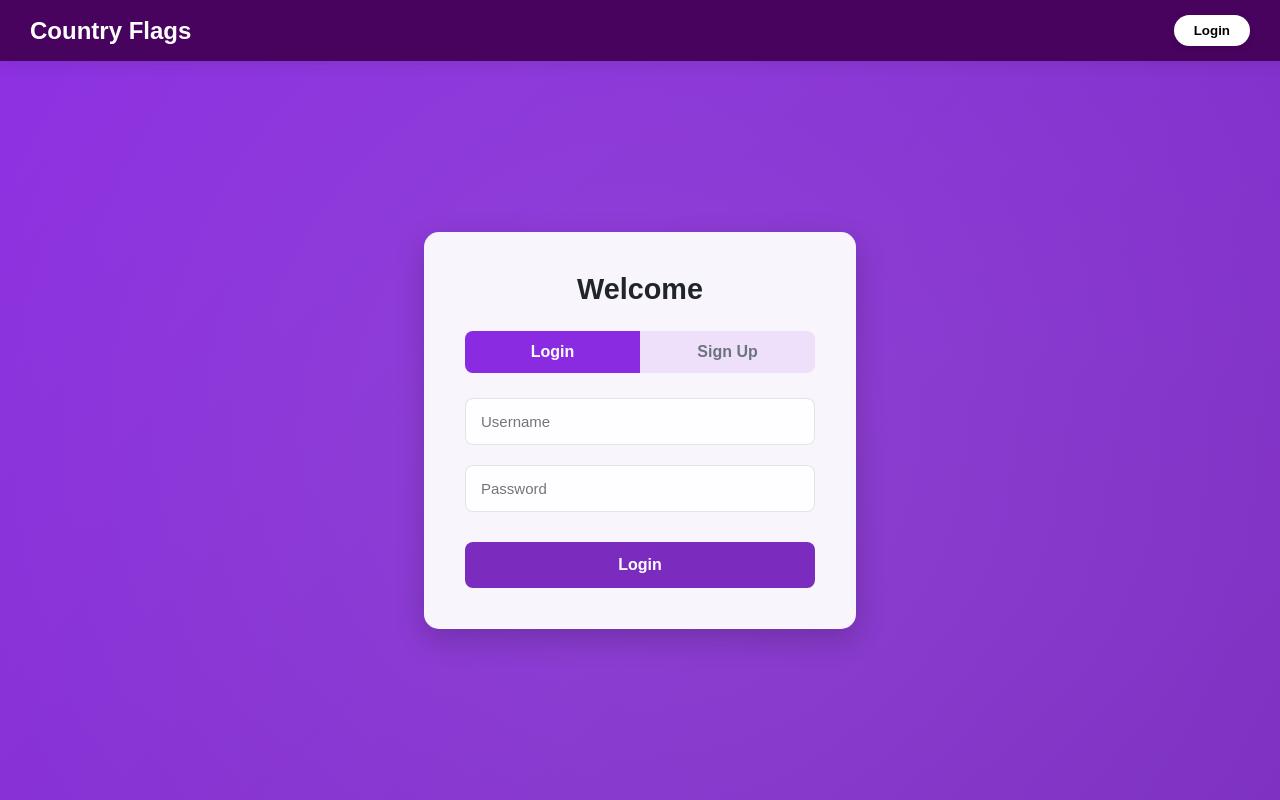
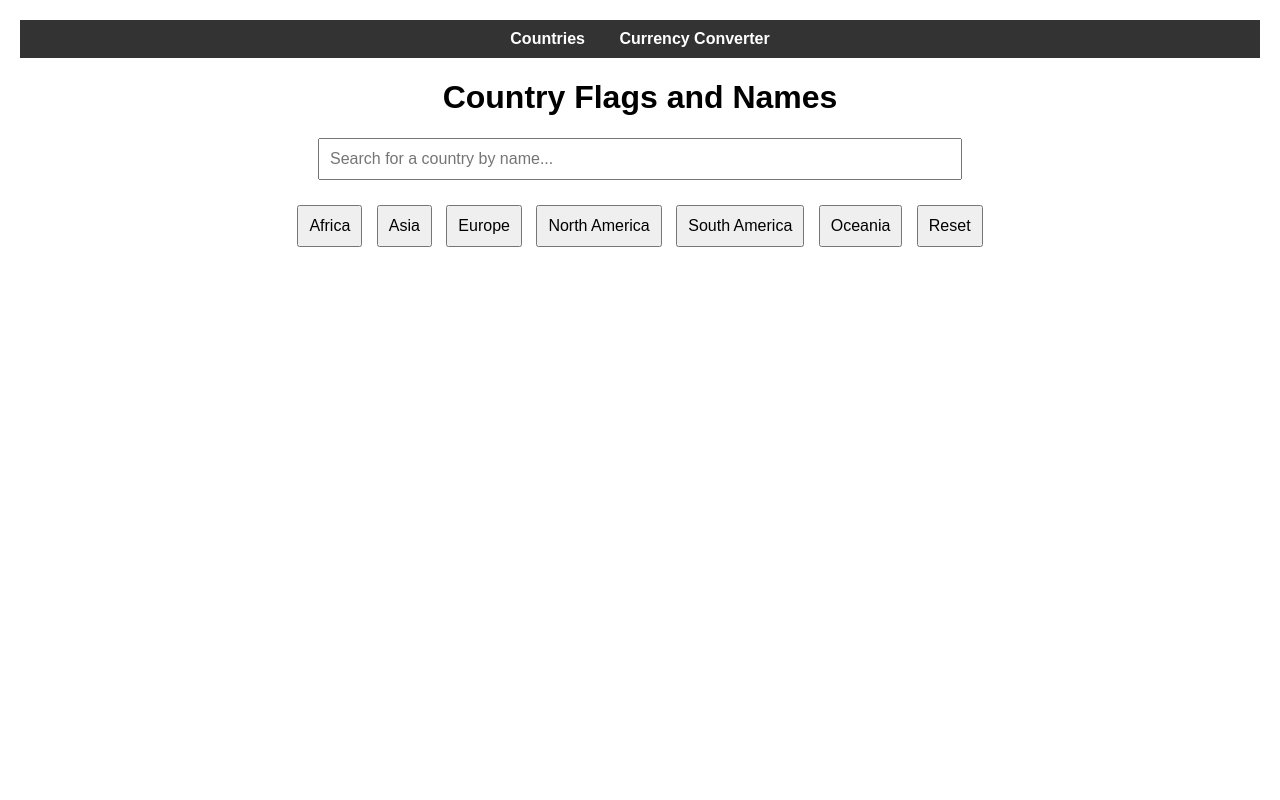
Before and after one commit to mac3y/CodeTrekkers, a plain HTML site: page index.html in a window 1280 px wide. Drawn offline with Linux system fonts and the light colour scheme; no server answers.

Commit message:
Linked currency converter and cards
The version without login and bookmark but with currency converter

```diff
--- a/experiment.html
+++ b/experiment.html
@@ -86,12 +86,8 @@
   <head>
     <meta name="viewport" content="width=device-width, initial-scale=1.0" />
     <title>Currency Converter</title>
-    <!-- Google Fonts -->
-    <link
-      href="https://fonts.googleapis.com/css2?family=Poppins:wght@400;600&display=swap"
-      rel="stylesheet"
-    />
-    <!-- Stylesheet-->
+
+
     <style>
       * {
         padding: 0;
@@ -103,35 +99,38 @@
       }
       body {
         background-color: #9873fe;
+        min-height: 100vh;
       }
       .wrapper {
         width: 90%;
         max-width: 25em;
         background-color: #ffffff;
-        position: absolute;
-        transform: translate(-50%, -50%);
-        left: 50%;
-        top: 50%;
+        margin: 5em auto;
         padding: 2em;
         border-radius: 0.8em;
       }
+
       .app-details {
         display: flex;
         align-items: center;
         flex-direction: column;
       }
+
       .app-icon {
         width: 9.37em;
       }
+
       .app-title {
         font-size: 1.6em;
         text-transform: uppercase;
         margin-bottom: 1em;
       }
+
       label {
         display: block;
         font-weight: 600;
       }
+
       input#amount {
         font-weight: 400;
         font-size: 1.2em;
@@ -142,24 +141,25 @@
         margin-bottom: 2em;
         padding: 0.5em;
       }
+
       input#amount:focus {
         color: #9873fe;
         border-color: #9873fe;
       }
+
       .dropdowns {
         display: flex;
         align-items: center;
         justify-content: space-between;
         gap: 1em;
       }
+
       select {
         width: 100%;
         padding: 0.6em;
         font-size: 1em;
         border-radius: 0.2em;
         appearance: none;
-        -webkit-appearance: none;
-        -moz-appearance: none;
         background-image: url("arrow-down.svg");
         background-repeat: no-repeat;
         background-position: right 15px top 50%, center;
@@ -189,12 +189,30 @@
         background-color: #e5dbff;
         padding: 0.8em 0;
       }
+
+      nav {
+        background-color: #333;
+        padding: 10px;
+        text-align: center;
+      }
+      nav a {
+        color: white;
+        margin: 0 15px;
+        text-decoration: none;
+        font-weight: bold;
+      }
+      nav a:hover {
+        text-decoration: underline;
+      }
     </style>
   </head>
   <body>
+    <nav>
+      <a href="index.html">Countries</a>
+      <a href="experiment.html">Currency Converter</a>
+    </nav>
     <div class="wrapper">
       <div class="app-details">
-        <img src="app-icon.svg" class="app-icon" />
         <h1 class="app-title">Currency Converter</h1>
       </div>
       <label for="amount">Amount:</label>
@@ -207,7 +225,7 @@
       <p id="result"></p>
     </div>
 
-    <!-- Working Script -->
+
     <script>
       const apiKey = "28498904bce6769134e2c0bd";
       const currencySelectFrom = document.getElementById("from-currency-select");
@@ -395,7 +413,7 @@
             currencySelectTo.innerHTML += option;
           });
 
-          // Default selections
+
 
         } catch (error) {
           resultText.innerText = "Could not load currencies.";
--- a/index.html
+++ b/index.html
@@ -1,4 +1,4 @@
-<!DOCTYPE html>
+<!-- <!DOCTYPE html>
 <html lang="en">
 <head>
     <meta charset="UTF-8">
@@ -274,13 +274,13 @@
     </style>
 </head>
 <body>
-    <!-- Navbar -->
+
     <div class="navbar">
         <h1>Country Flags</h1>
         <button id="authBtn">Login</button>
     </div>
 
-    <!-- Auth Container (always visible until logged in) -->
+
     <div class="auth-container" id="authContainer">
         <div class="auth-content">
             <h2>Welcome</h2>
@@ -304,7 +304,7 @@
         </div>
     </div>
 
-    <!-- Main Content (hidden until logged in) -->
+
     <div class="main-content" id="mainContent">
         <h1>Country Flags and Names</h1>
         <input type="text" id="searchBar" placeholder="Search for a country by name..." oninput="searchCountry()">
@@ -431,7 +431,7 @@
                     <img src="${country.flags.png}" alt="Flag of ${country.name.common}">
                     <h2>${country.name.common}</h2>
                     <h3>${country.continents}</h3>
-                    <h4>${capital || 'No capital'}</h4>
+                     <h4>${country.capital}</h4>
                     <a href="${country.maps.googleMaps}" target="_blank">View Map</a>`;
                 container.appendChild(card);
             });
@@ -466,4 +466,147 @@
         checkAuthState();
     </script>
 </body>
+</html> -->
+
+
+<!DOCTYPE html>
+<html lang="en">
+<head>
+  <meta charset="UTF-8" />
+  <meta name="viewport" content="width=device-width, initial-scale=1.0"/>
+  <title>Country Flags and Names</title>
+  <style>
+    body {
+      font-family: Arial, sans-serif;
+      text-align: center;
+      margin: 20px;
+    }
+
+    .filters {
+      margin-bottom: 20px;
+    }
+
+    .filters button {
+      padding: 10px;
+      margin: 5px;
+      font-size: 16px;
+      cursor: pointer;
+    }
+
+    .country-container {
+      display: flex;
+      flex-wrap: wrap;
+      justify-content: center;
+      gap: 20px;
+    }
+
+    .country-card {
+      border: 1px solid #ddd;
+      border-radius: 8px;
+      padding: 10px;
+      width: 150px;
+      text-align: center;
+    }
+
+    .country-card img {
+      width: 100px;
+      height: auto;
+      border-radius: 8px;
+    }
+
+    #searchBar {
+      padding: 10px;
+      width: 50%;
+      margin-bottom: 20px;
+      font-size: 16px;
+    }
+
+    nav {
+        background-color: #333;
+        padding: 10px;
+        text-align: center;
+     }
+        nav a {
+        color: white;
+        margin: 0 15px;
+        text-decoration: none;
+        font-weight: bold;
+    }
+        nav a:hover {
+        text-decoration: underline;
+    }
+  </style>
+</head>
+<body>
+    <nav>
+        <a href="index.html">Countries</a>
+        <a href="experiment.html">Currency Converter</a>
+      </nav>
+
+  <h1>Country Flags and Names</h1>
+
+  <input type="text" id="searchBar" placeholder="Search for a country by name..." oninput="searchCountry()"/>
+
+  <div class="filters">
+    <button onclick="filterByContinent('Africa')">Africa</button>
+    <button onclick="filterByContinent('Asia')">Asia</button>
+    <button onclick="filterByContinent('Europe')">Europe</button>
+    <button onclick="filterByContinent('North America')">North America</button>
+    <button onclick="filterByContinent('South America')">South America</button>
+    <button onclick="filterByContinent('Oceania')">Oceania</button>
+    <button onclick="displayCountries(allCountries.slice(0, 15))">Reset</button>
+  </div>
+
+  <div class="country-container" id="countries"></div>
+
+  <script>
+    let allCountries = [];
+
+    async function fetchCountries() {
+      try {
+        const response = await fetch('https://restcountries.com/v3.1/all');
+        const countries = await response.json();
+        allCountries = countries;
+        displayCountries(allCountries.slice(0, 15));
+      } catch (error) {
+        console.error('Error fetching countries:', error);
+      }
+    }
+
+    function displayCountries(countries) {
+      const container = document.getElementById('countries');
+      container.innerHTML = '';
+
+      countries.forEach(country => {
+        const card = document.createElement('div');
+        card.className = 'country-card';
+        card.innerHTML = `
+          <img src="${country.flags.png}" alt="Flag of ${country.name.common}">
+          <h2>${country.name.common}</h2>
+          <h3>${country.continents}</h3>
+          <h4>${country.capital}</h4>
+          <a href="${country.maps.googleMaps}" target="_blank">Google Maps</a>
+        `;
+        container.appendChild(card);
+      });
+    }
+
+    function searchCountry() {
+      const query = document.getElementById('searchBar').value.trim().toLowerCase();
+      const filteredCountries = allCountries.filter(country =>
+        country.name.common.toLowerCase().startsWith(query)
+      );
+      displayCountries(filteredCountries);
+    }
+
+    function filterByContinent(continent) {
+      const filteredCountries = allCountries.filter(country =>
+        country.continents.includes(continent)
+      );
+      displayCountries(filteredCountries);
+    }
+
+    fetchCountries();
+  </script>
+</body>
 </html>
```
